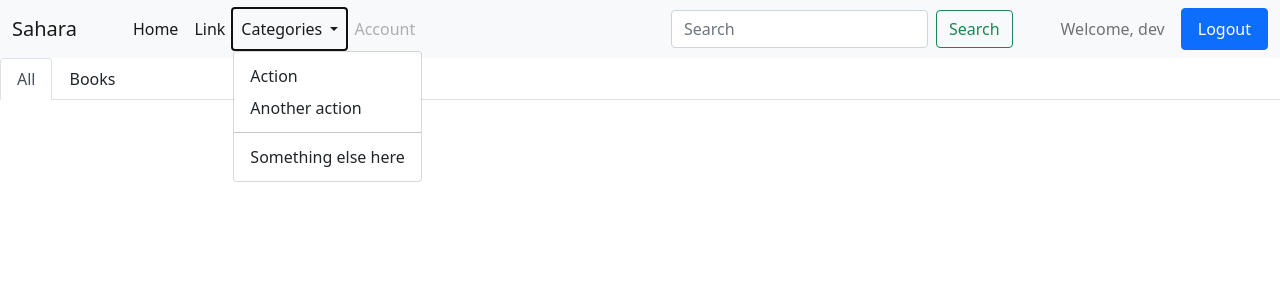
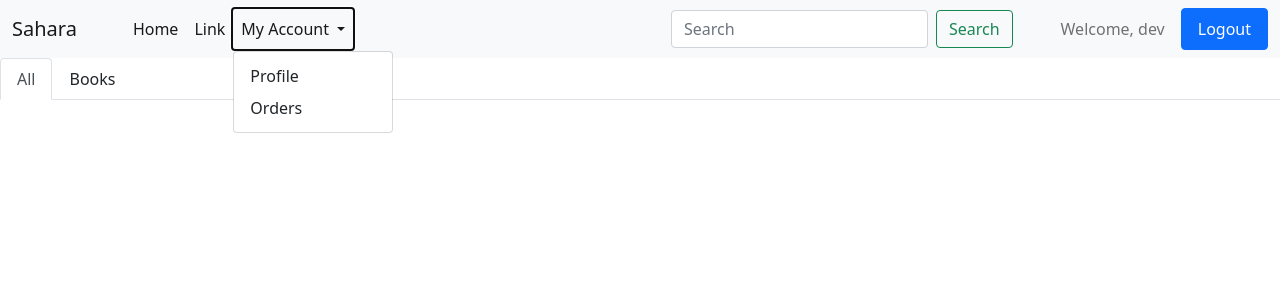
Before and after one commit to SanePai/CS-F213-OOP-Project, a Django app: page / in a window 1280 px wide, after a click on "My Account". Shown: the top 300 px of the page. Run offline with Django 3.2, Linux system fonts and the light colour scheme; a user stored in the database is signed in; data comes from the database, SQL or seed files in the repository; both versions use the stored data as it was after the commit.

Commit message:
Fix frontend

```diff
--- a/ecom_app/core/templates/core/base.html
+++ b/ecom_app/core/templates/core/base.html
@@ -31,17 +31,19 @@
                   </li>
                   <li class="nav-item dropdown">
                     <a class="nav-link active dropdown-toggle" href="#" id="navbarDropdown" role="button" data-bs-toggle="dropdown" aria-expanded="false">
-                      Categories
+                      My Account
                     </a>
                     <ul class="dropdown-menu" aria-labelledby="navbarDropdown">
-                      <li><a class="dropdown-item" href="#">Action</a></li>
-                      <li><a class="dropdown-item" href="#">Another action</a></li>
+                      <li><a class="dropdown-item" href="#">Profile</a></li>
+                      <li><a class="dropdown-item" href="#">Orders</a></li>
+                      {% if user.profile.user_type == 'WHOLESALER' or user.profile.user_type == 'RETAILER' %}
                       <li><hr class="dropdown-divider"></li>
-                      <li><a class="dropdown-item" href="#">Something else here</a></li>
+                      <li><a class="dropdown-item" href="#">Add/Edit products</a></li>
+                      {% endif %}
                     </ul>
                   </li>
                   <li class="nav-item">
-                    <a class="nav-link disabled" href="#" tabindex="-1" aria-disabled="true">{{user.profile.user_type}} Account</a>
+                    <a class="nav-link disabled" href="#" tabindex="-1" aria-disabled="true">{{user.profile.user_type}}</a>
                   </li>
                 </ul>
                   <form class="d-flex text-center" style="margin-right: 3em;">
--- a/ecom_app/core/templates/core/home.html
+++ b/ecom_app/core/templates/core/home.html
@@ -13,7 +13,7 @@
 
 
 {% block content %}
-{% if user.profile.user_type == "CUSTOMER" %}
+{% if user.profile.user_type == "CUSTOMER" or not user.is_authenticated %}
     {% for prod in prods %}
       {% if prod.seller.profile.user_type == "RETAILER" %}
         <div class="card mr-3" style="top:1rem; left: 1rem; width: 20rem; margin-right: 0.5rem; ">
@@ -62,7 +62,7 @@
 
 {% if request.user.profile.user_type == "WHOLESALER" %}
     {% for prod in prods %}
-      {% if seller.profile.user_type == "WHOLESALER" %}
+      {% if prod.seller.profile.user_type == "WHOLESALER" %}
         <div class="card mr-3" style="top:1rem; left: 1rem; width: 20rem; margin-right: 0.5rem; ">
             <a href="#">
                 <img src="{{ prod.img.url }}" class="card-img-top" alt="Product image">
--- a/ecom_app/core/templates/core/product_detail.html
+++ b/ecom_app/core/templates/core/product_detail.html
@@ -9,7 +9,7 @@
             <h5 class="card-title">{{ object.title }}</h5>
         </a>
         <a class="card-subtitle text-muted" href="#">Sold by: {{ object.seller }}</a>
-        <p class="card-text" style="white-space: nowrap; overflow: hidden; text-overflow: ellipsis;">{{ prod.content }}</p>
+        <p class="card-text" style="white-space: nowrap; overflow: hidden; text-overflow: ellipsis;">{{ object.content }}</p>
     </div>
     <div class='card-footer'>
       {% if object.seller == user %}
```
Also changed, not shown: ecom_app/db.sqlite3.
